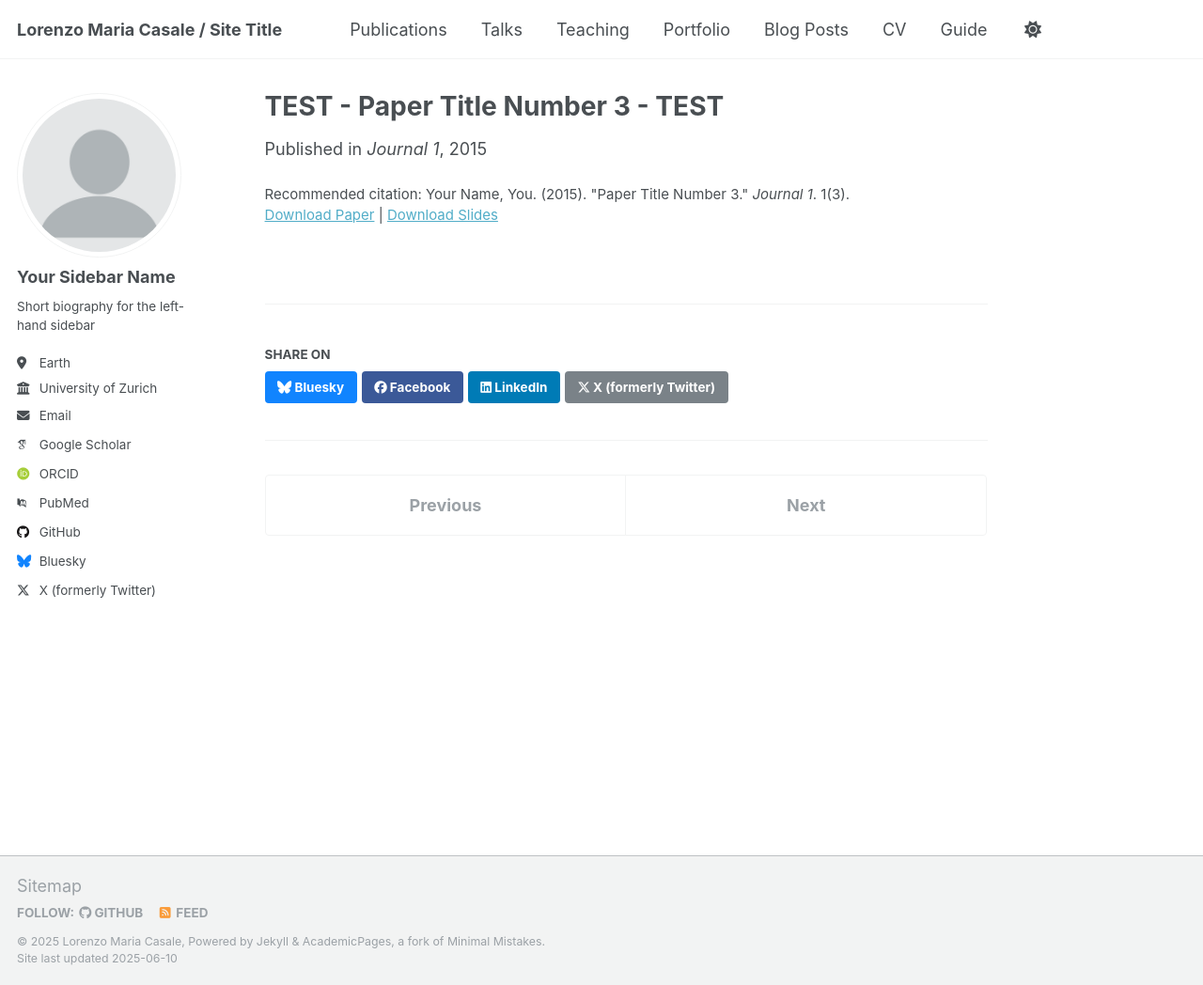
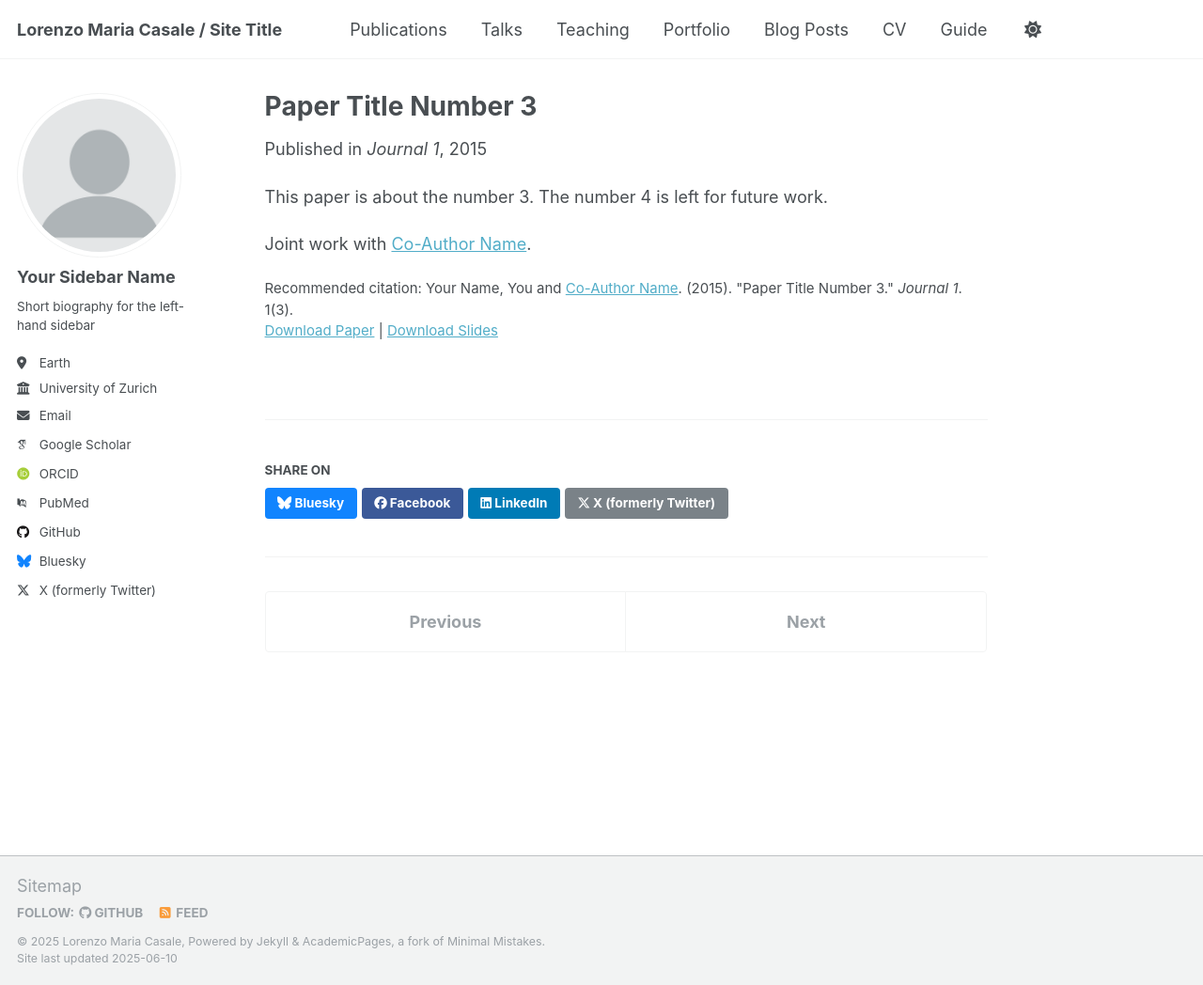
Before and after one commit to lorenzomariacasale/lorenzomariacasale.github.io, a Jekyll site: the page built from _publications/2015-10-01-paper-title-number-3.md, in a window 1280 px wide and 1048 px high. Shown: the whole window at 94% size. Built offline with Jekyll 4.4.1, drawn with Linux system fonts in a browser that asks for light colours; some web fonts are replaced.

Commit message:
Fifth Trial on Website Co-author

```diff
--- a/_publications/2015-10-01-paper-title-number-3.md
+++ b/_publications/2015-10-01-paper-title-number-3.md
@@ -1,12 +1,16 @@
 ---
-title: "TEST - Paper Title Number 3 - TEST"
+title: "Paper Title Number 3"
 collection: publications
 category: manuscripts
 permalink: /publication/2015-10-01-paper-title-number-3
-excerpt: 'This paper is about the number 3. The number 4 is left for future work.'
+excerpt: 'Joint work with <a href="https://sites.google.com/nyu.edu/lucavitale/">Co-Author Name</a>. This paper is about the number 3. The number 4 is left for future work.'
 date: 2015-10-01
 venue: 'Journal 1'
 slidesurl: 'http://academicpages.github.io/files/slides3.pdf'
 paperurl: 'http://academicpages.github.io/files/paper3.pdf'
-citation: 'Your Name, You. (2015). &quot;Paper Title Number 3.&quot; <i>Journal 1</i>. 1(3).'
+citation: 'Your Name, You and <a href="https://sites.google.com/nyu.edu/lucavitale/">Co-Author Name</a>. (2015). &quot;Paper Title Number 3.&quot; <i>Journal 1</i>. 1(3).'
 ---
+
+This paper is about the number 3. The number 4 is left for future work.
+
+Joint work with [Co-Author Name](https://sites.google.com/nyu.edu/lucavitale/).
```
